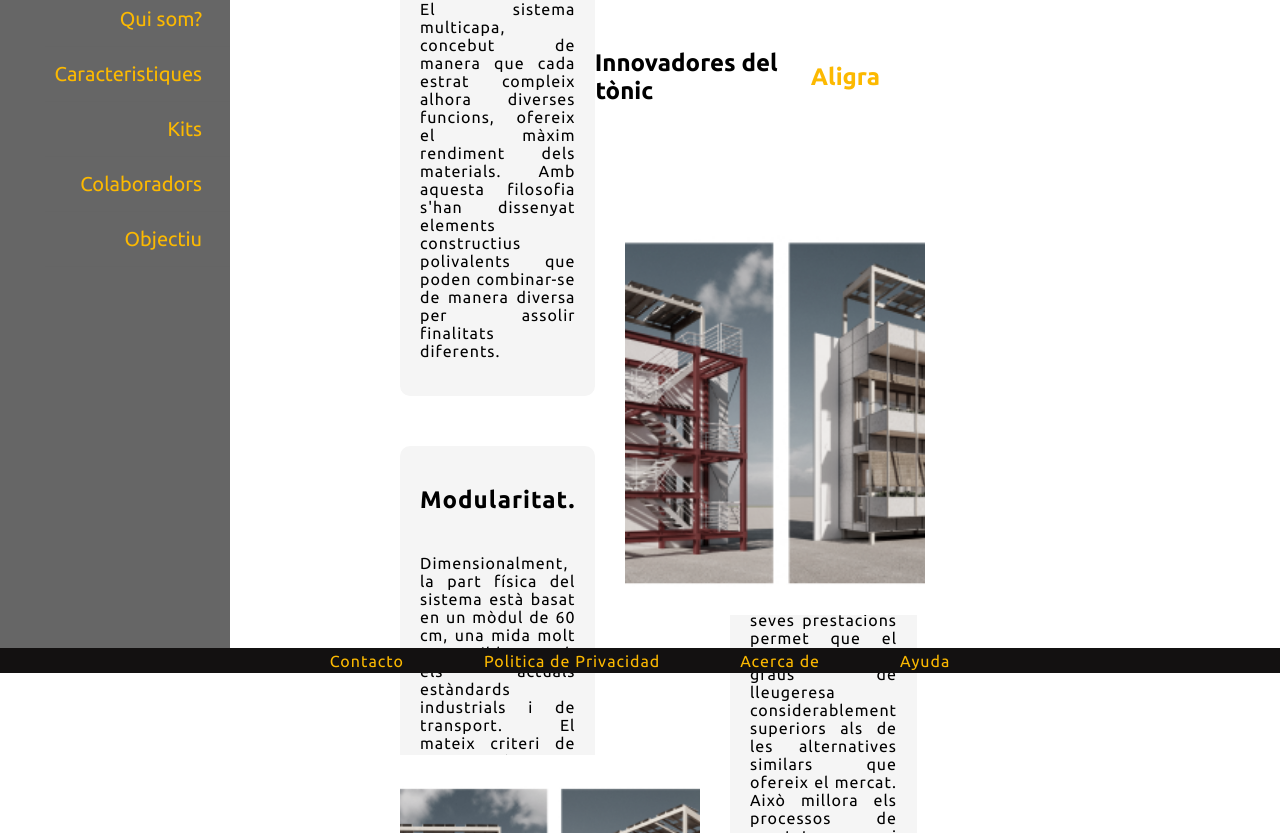
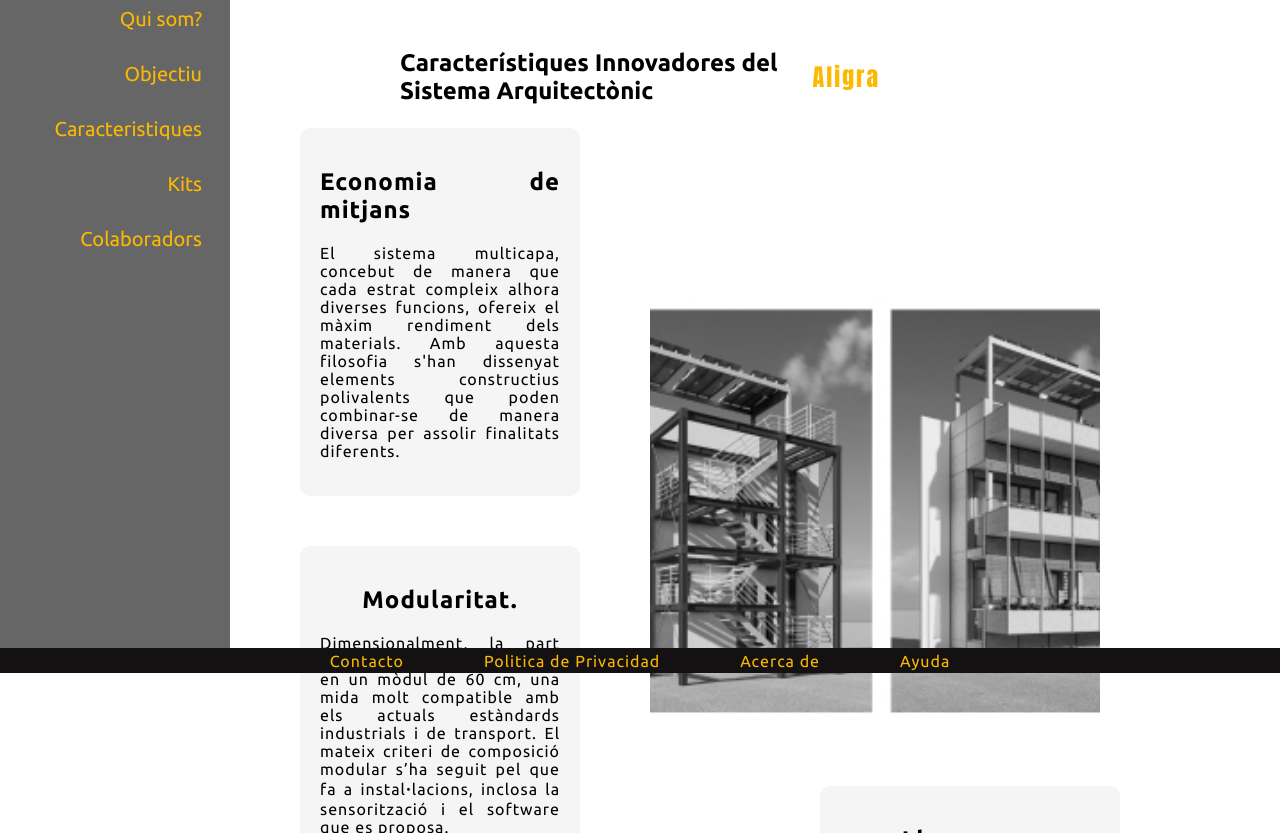
Before and after one commit to Manuraptor/amunt-p1-aligra, a SvelteKit app: page /caracteristiques in a window 1280 px wide. Shown: the part 127-960 px from the top of the page. Built offline with nearby package versions, Linux system fonts and the light colour scheme.

Commit message:
arreglando caracteristiques

```diff
--- a/src/lib/componentes/Navbar.svelte
+++ b/src/lib/componentes/Navbar.svelte
@@ -14,6 +14,9 @@
             <a href="/Aligra">Qui som?</a>
         </li>
         <li>
+            <a href="/objectiu">Objectiu</a>
+        </li>
+        <li>
             <a href="/caracteristiques">Caracteristiques</a>
         </li>
         <li>
@@ -22,9 +25,7 @@
         <li>
             <a href="/colaboradors">Colaboradors</a>
         </li>
-        <li>
-            <a href="/objectiu">Objectiu</a>
-        </li>
+
     </ul>
 </nav>
 
--- a/src/routes/+page.svelte
+++ b/src/routes/+page.svelte
@@ -68,7 +68,7 @@
         padding: 15px;
         margin-top: -190px;
         text-align: center;
-        transform: translateX(27%);
+        transform: translateX(7%);
 
     }
 
--- a/src/routes/caracteristiques/+page.svelte
+++ b/src/routes/caracteristiques/+page.svelte
@@ -10,7 +10,7 @@
 
 
 
-        <h2>Característiques Innovadores del Sistema Arquitectònic &nbsp<span>Aligra</span></h2>
+        <h2>Característiques Innovadores del Sistema Arquitectònic &nbsp<span class="aligra">Aligra</span></h2>
 
 
 
@@ -29,13 +29,13 @@
                <p> Dimensionalment, la part física del sistema està basat en un mòdul de 60 cm, una mida molt compatible amb els actuals estàndards industrials i de transport. El mateix criteri de composició modular s’ha seguit pel que fa a instalꞏlacions, inclosa la sensorització i el software que es proposa.</p>
        </ArticleQueEsAligra>
     </div>
-        <img class="fotocaracteristicas" transition:fade src={Foto2} alt="foto"/>
+        <img transition:fade src={Foto2} alt="foto"/>
 
 </section>
 <section>
 
         <img class="fotocaracteristicas" transition:fade src={Foto1} alt="foto"/>
-    <div class="texto">
+    <div class="texto1">
         <ArticleQueEsAligra>
                     <h2>Lleugeresa</h2>
 
@@ -68,7 +68,7 @@
                     participació dels futurs usuaris.</p>
            </ArticleQueEsAligra>
     </div>
-        <img class="fotocaracteristicas" transition:fade src={Foto3} alt="foto"/>
+        <img transition:fade src={Foto3} alt="foto"/>
 
 
 </section>
@@ -81,37 +81,38 @@
        display: flex;
        align-items: center;
        justify-content: center;
-       margin-bottom: 40px;
+       margin-bottom: 20px;
    }
-   span{
-       color: #FCB900;
+   .aligra{
+       font-size: 24px;
    }
 
    .texto{
        display: flex;
-       flex-direction: column
+       flex-direction: column;
+       margin-left: -100px;
    }
 
     section {
         width: 100%;
         height: 400px;
         display: flex;
-        justify-content: space-around;
-        margin-top: 120px;
-        gap: 30px;
-align-items: center;
+        justify-content: space-between;
+        margin-top: 220px;
+        gap: 70px;
+        align-items: center;
 
     }
 
 
    img {
-       width: 300px;
-       height: 380px;
-        filter: grayscale(75%);
+       width: 450px;
+       height: 450px;
+        filter: grayscale(100%);
+       margin-right: -220px;
         transition: all 0.5s ease;
         object-fit: cover;
         cursor:pointer;
-row-gap: 200px;
 
     }
     img:hover {
@@ -119,4 +120,13 @@ row-gap: 200px;
         transform: scale(1.1);
     }
 
+    .fotocaracteristicas{
+        margin-left: -120px;
+    }
+    .texto1{
+        margin-left: 240px;
+        margin-right: -240px;
+
+    }
+
 </style>
```
